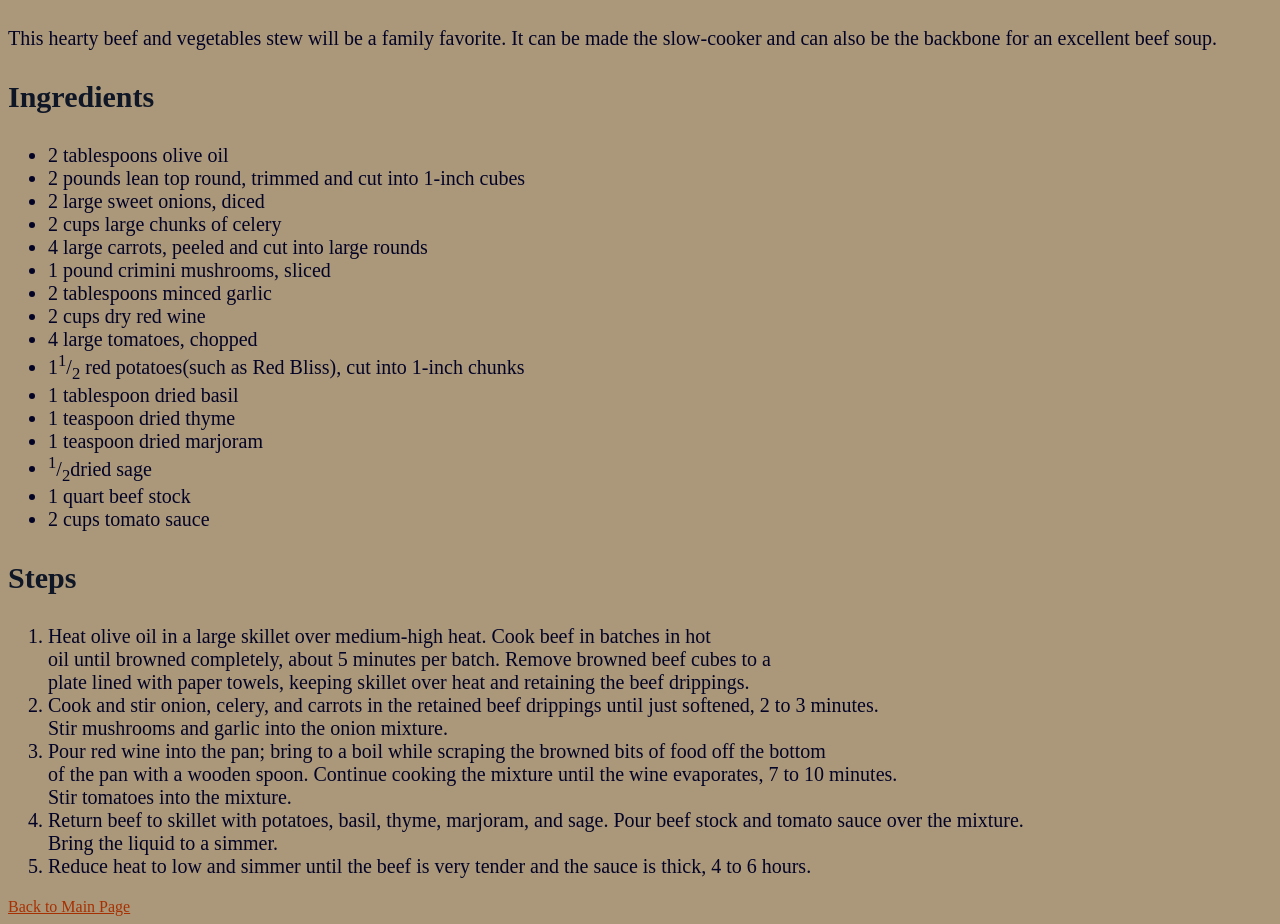
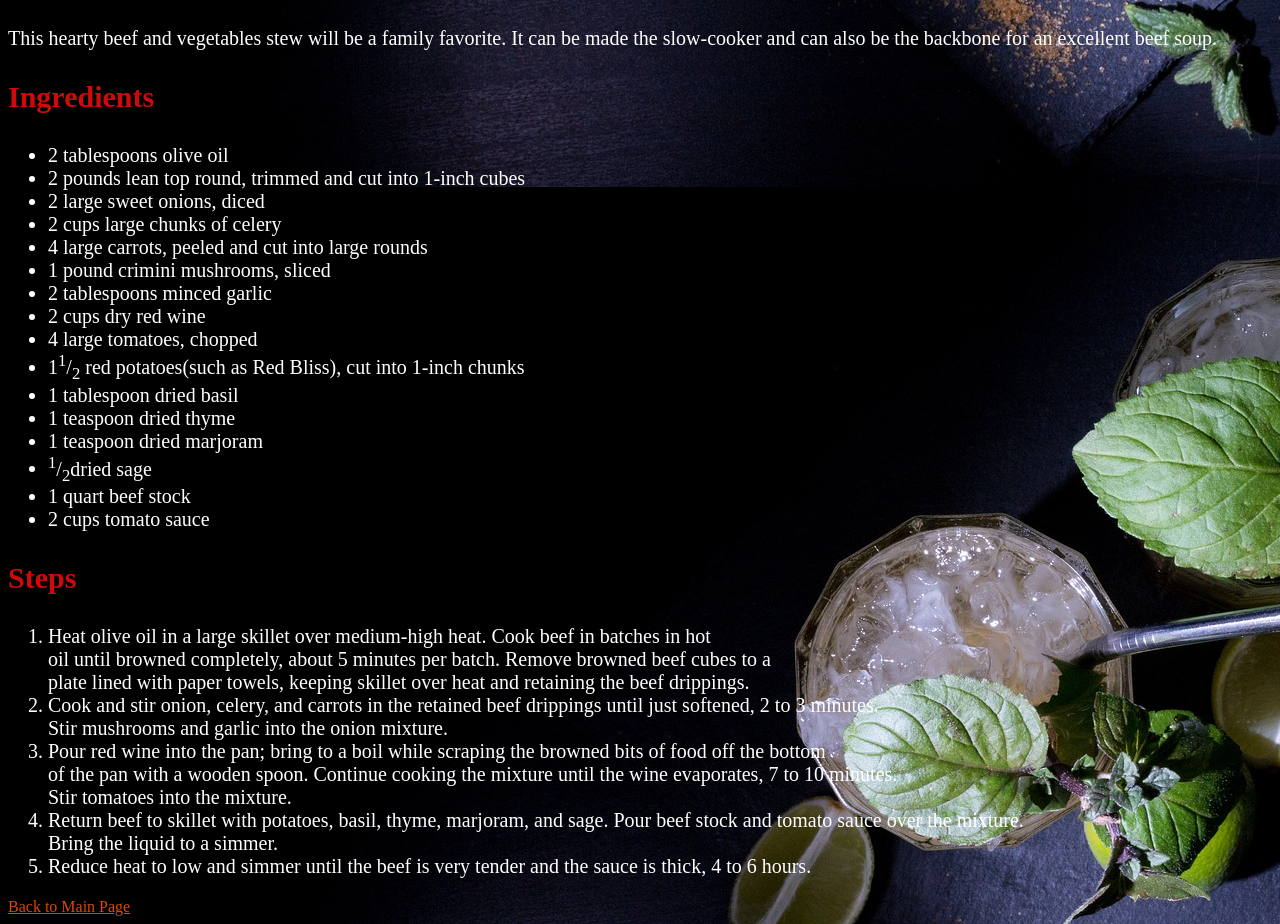
Before and after one commit to aoko-neo/odin-recipes, a plain HTML site: page recipes/beef_stew.html in a window 1280 px wide. Shown: the part 836-1760 px from the top of the page. Drawn offline with Linux system fonts and the light colour scheme.

Commit message:
add background image

```diff
--- a/styles.css
+++ b/styles.css
@@ -1,16 +1,16 @@
 body {
-    background-color: #ab987a;
+    background-image: url(images/cocktail2.jpg);
 }
 
 
 .head {
-    color: #0f1626;
+    color: #CF0A0A;
     font-size: 50px;
     font-weight: 700;
 }
 
 .three {
-    color: #0f1626;
+    color: #CF0A0A;
     font-size: 30px;
     font-weight: 700;
 }
@@ -18,10 +18,10 @@ body {
 .food,
 .cook,
 .part {
-    color: hwb(240 1% 85%);
+    color: #FFF;
     font-size: 20px;
 }
 
 .back {
-    color: hsl(17, 98%, 33%);
+    color: hsl(19, 97%, 44%);
 }
```
Also changed, not shown: images/cocktail2.jpg (added).
